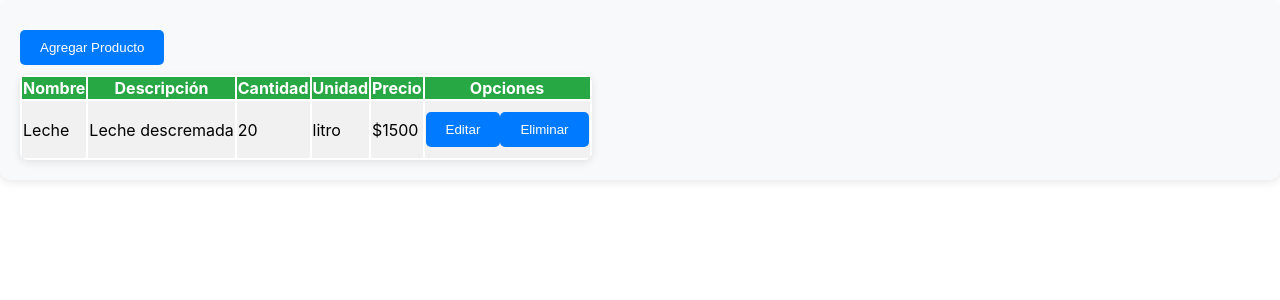
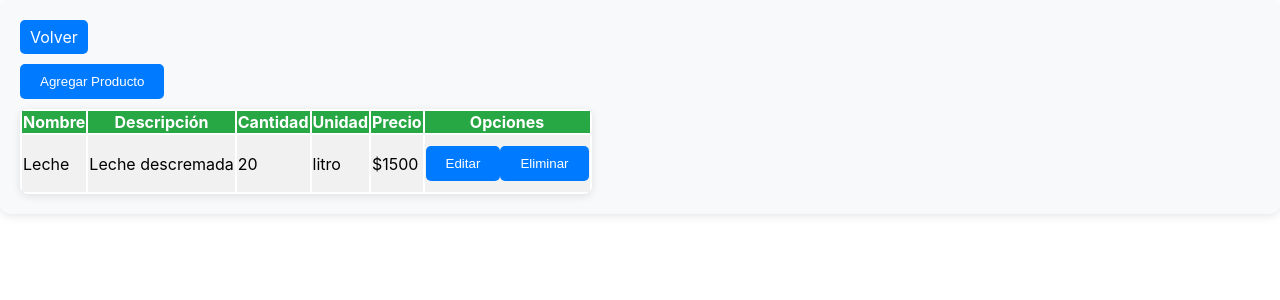
Before and after one commit to Toussaint20/gestion-de-restaurante, a React (Create React App) app in the folder frontend/: page /inventario in a window 1280 px wide. Shown: the top 300 px of the page. Built offline with nearby package versions, Linux system fonts and the light colour scheme.

Commit message:
botnes volver con link(pedidos y inventario)

```diff
--- a/frontend/src/modulos/inventario/Inventario.css
+++ b/frontend/src/modulos/inventario/Inventario.css
@@ -28,6 +28,7 @@
   .form-control-custom {
     border-radius: 8px;
     padding: 10px;
+
   }
 
   .modal-custom .modal-content {
@@ -51,3 +52,17 @@
   button:active {
     box-shadow: none;
   }
+
+  .link-button {
+    display: inline-block;
+    padding: 7px 15px;
+    border-radius: 5px;
+    background-color: #007bff;
+    color: white;
+    text-decoration: none;
+    text-align: center;
+  }
+
+  .link-button:hover {
+    background-color: #0056b3;
+  }
--- a/frontend/src/modulos/inventario/Inventario.jsx
+++ b/frontend/src/modulos/inventario/Inventario.jsx
@@ -1,6 +1,8 @@
 import React, { useEffect, useState } from "react";
 import { Table, Button, Modal, Form } from "react-bootstrap";
+import { Link } from "react-router-dom";
 import "./Inventario.css";
+
 const Inventario = () => {
   const [data, setData] = useState([]);
   const [show, setShow] = useState(false);
@@ -45,6 +47,11 @@ const Inventario = () => {
   return (
     <>
       <div className="container-inventario">
+        <div className="d-flex justify-content-between align-items-center mb-3">
+        <Link to="/" className="link-button mb-3">
+          Volver
+        </Link>
+        </div>
         <Button variant="success" onClick={() => handleShow()} className="mb-3">
           Agregar Producto
         </Button>
--- a/frontend/src/modulos/pedidos/Pedidos.css
+++ b/frontend/src/modulos/pedidos/Pedidos.css
@@ -38,3 +38,17 @@
   button:hover:not(:disabled) {
     background-color: #0056b3; /* Color al pasar el mouse */
   }
+
+  .link-button {
+    display: inline-block;
+    padding: 7px 10px;
+    border-radius: 5px;
+    background-color: #007bff;
+    color: white;
+    text-decoration: none;
+    text-align: center;
+  }
+
+  .link-button:hover {
+    background-color: #0056b3;
+  }
--- a/frontend/src/modulos/pedidos/Pedidos.jsx
+++ b/frontend/src/modulos/pedidos/Pedidos.jsx
@@ -1,5 +1,6 @@
 import React, { useEffect, useState } from "react";
 import { Button, Form, InputGroup, ListGroup, Table } from "react-bootstrap";
+import { Link } from "react-router-dom"; // Importa Link
 import { post, put } from "../../servicio/axios";
 import "./Pedidos.css";
 
@@ -16,6 +17,7 @@ const Pedidos = ({
 }) => {
   const [listPedidos, setListPedidos] = useState([]);
   const [totalPedido, setTotalPedido] = useState(0);
+
   const handleRemove = (index) => {
     setListMenu(listMenu.filter((list) => list !== listMenu[index]));
   };
@@ -87,8 +89,11 @@ const Pedidos = ({
   }, [listMenu]);
 
   return (
-    <div className="lists-container">
-      <div className="list">
+    <div className="lists-container" >
+      <Link to="/" className="btn btn-secondary mb-3">
+        Volver
+      </Link>
+      <div className="list" >
         <Table striped bordered hover>
           <thead>
             <tr>
@@ -131,7 +136,6 @@ const Pedidos = ({
       </Button>
     </div>
   );
-
 };
 
 export default Pedidos;
```
